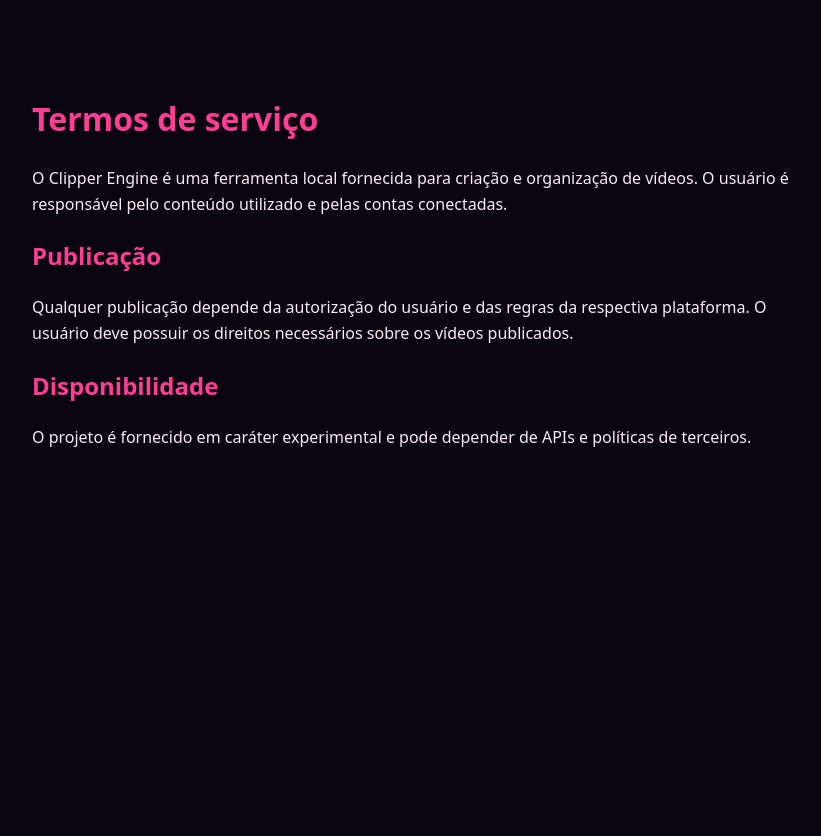
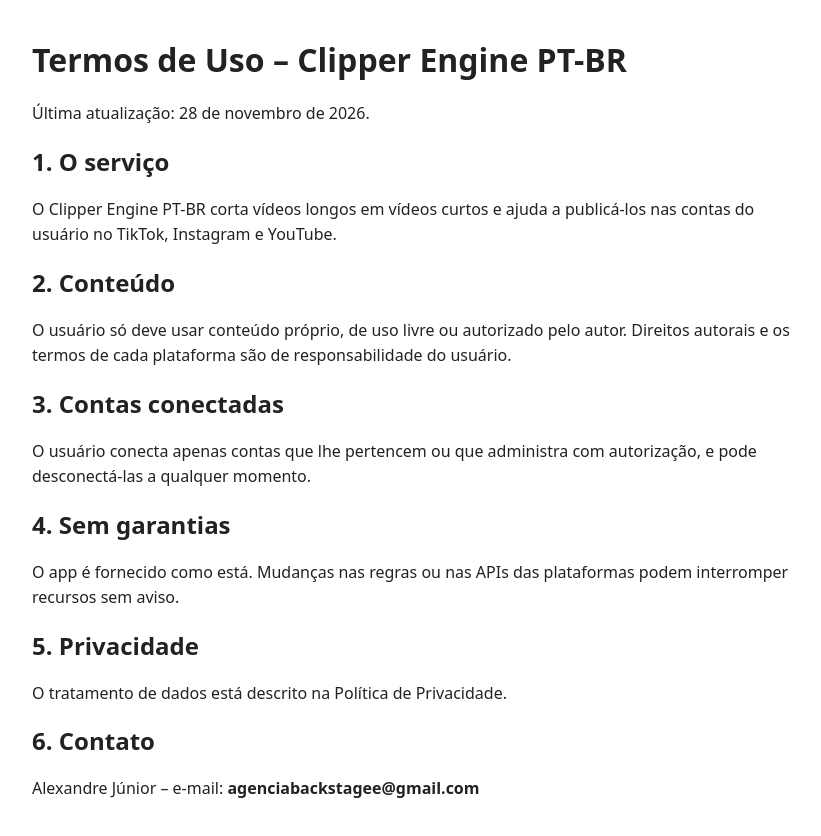
Before and after one commit to alexandrjrjr-web/clipper-engine-site, a plain HTML site: page termos.html in a window 1280 px wide. Shown: the whole page, without its empty margins (228-1049 px from the left). Before the commit the page ends 800 px from the top, so only its background shows below. Drawn offline with Linux system fonts and the light colour scheme.

Commit message:
Politica de privacidade e termos de uso

```diff
--- a/termos.html
+++ b/termos.html
@@ -1,12 +1,17 @@
-<!doctype html>
-<html lang="pt-BR">
-<meta charset="utf-8">
-<meta name="viewport" content="width=device-width,initial-scale=1">
-<title>Termos de serviço — Clipper Engine</title>
-<style>body{font:16px system-ui,sans-serif;max-width:760px;margin:6vh auto;padding:24px;line-height:1.6;background:#090510;color:#f9eaf4}h1,h2{color:#ff3d94}</style>
-<h1>Termos de serviço</h1>
-<p>O Clipper Engine é uma ferramenta local fornecida para criação e organização de vídeos. O usuário é responsável pelo conteúdo utilizado e pelas contas conectadas.</p>
-<h2>Publicação</h2>
-<p>Qualquer publicação depende da autorização do usuário e das regras da respectiva plataforma. O usuário deve possuir os direitos necessários sobre os vídeos publicados.</p>
-<h2>Disponibilidade</h2>
-<p>O projeto é fornecido em caráter experimental e pode depender de APIs e políticas de terceiros.</p>
+<!doctype html><html lang="pt-BR"><head><meta charset="utf-8"><meta name="viewport" content="width=device-width,initial-scale=1"><title>Termos de Uso – Clipper Engine</title>
+<style>body{font:16px/1.6 system-ui,sans-serif;max-width:760px;margin:40px auto;padding:0 20px;color:#222}h1,h2{line-height:1.25}</style></head><body>
+<h1>Termos de Uso – Clipper Engine PT-BR</h1>
+<p>Última atualização: 28 de novembro de 2026.</p>
+<h2>1. O serviço</h2>
+<p>O Clipper Engine PT-BR corta vídeos longos em vídeos curtos e ajuda a publicá-los nas contas do usuário no TikTok, Instagram e YouTube.</p>
+<h2>2. Conteúdo</h2>
+<p>O usuário só deve usar conteúdo próprio, de uso livre ou autorizado pelo autor. Direitos autorais e os termos de cada plataforma são de responsabilidade do usuário.</p>
+<h2>3. Contas conectadas</h2>
+<p>O usuário conecta apenas contas que lhe pertencem ou que administra com autorização, e pode desconectá-las a qualquer momento.</p>
+<h2>4. Sem garantias</h2>
+<p>O app é fornecido como está. Mudanças nas regras ou nas APIs das plataformas podem interromper recursos sem aviso.</p>
+<h2>5. Privacidade</h2>
+<p>O tratamento de dados está descrito na Política de Privacidade.</p>
+<h2>6. Contato</h2>
+<p>Alexandre Júnior – e-mail: <strong>agenciabackstagee@gmail.com</strong></p>
+</body></html>
```
Also changed, not shown: privacidade.html (+15 -13 lines).
